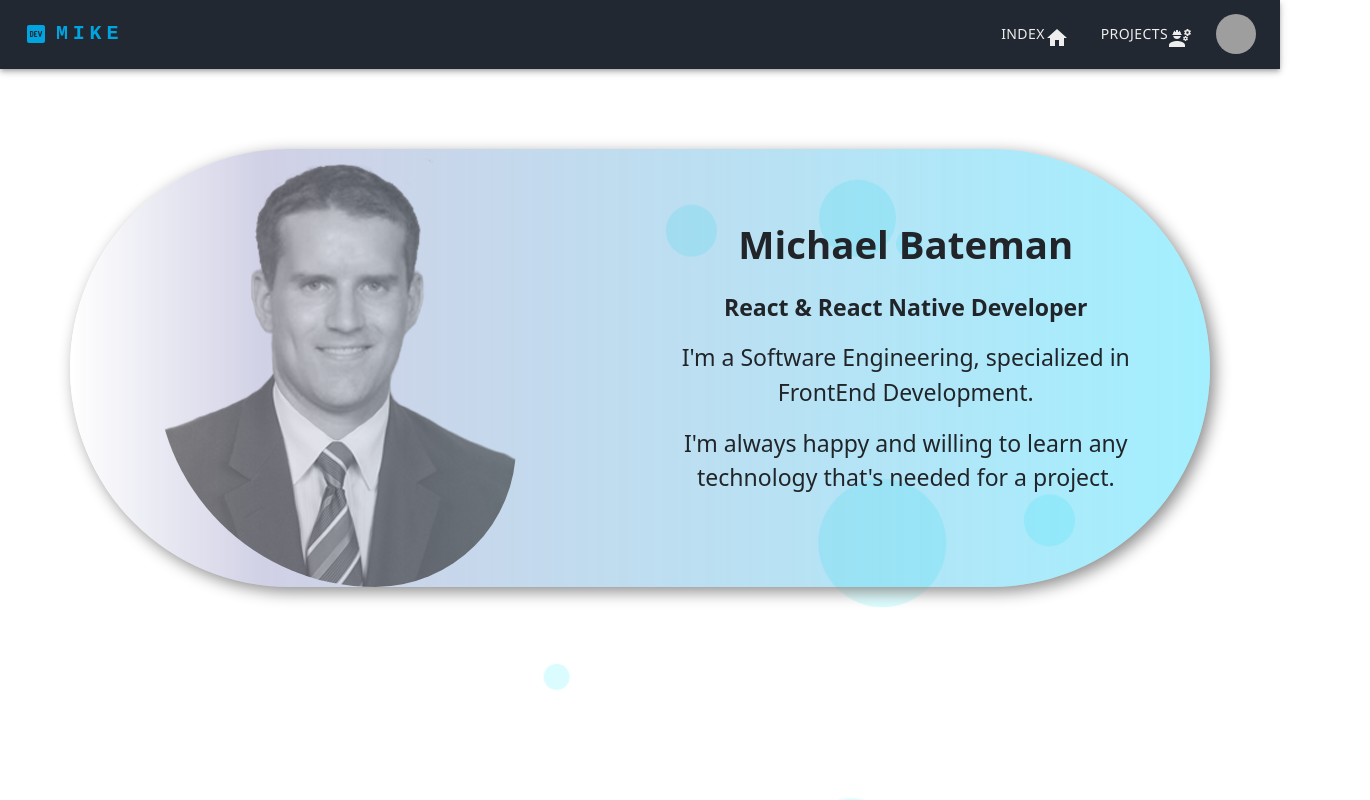
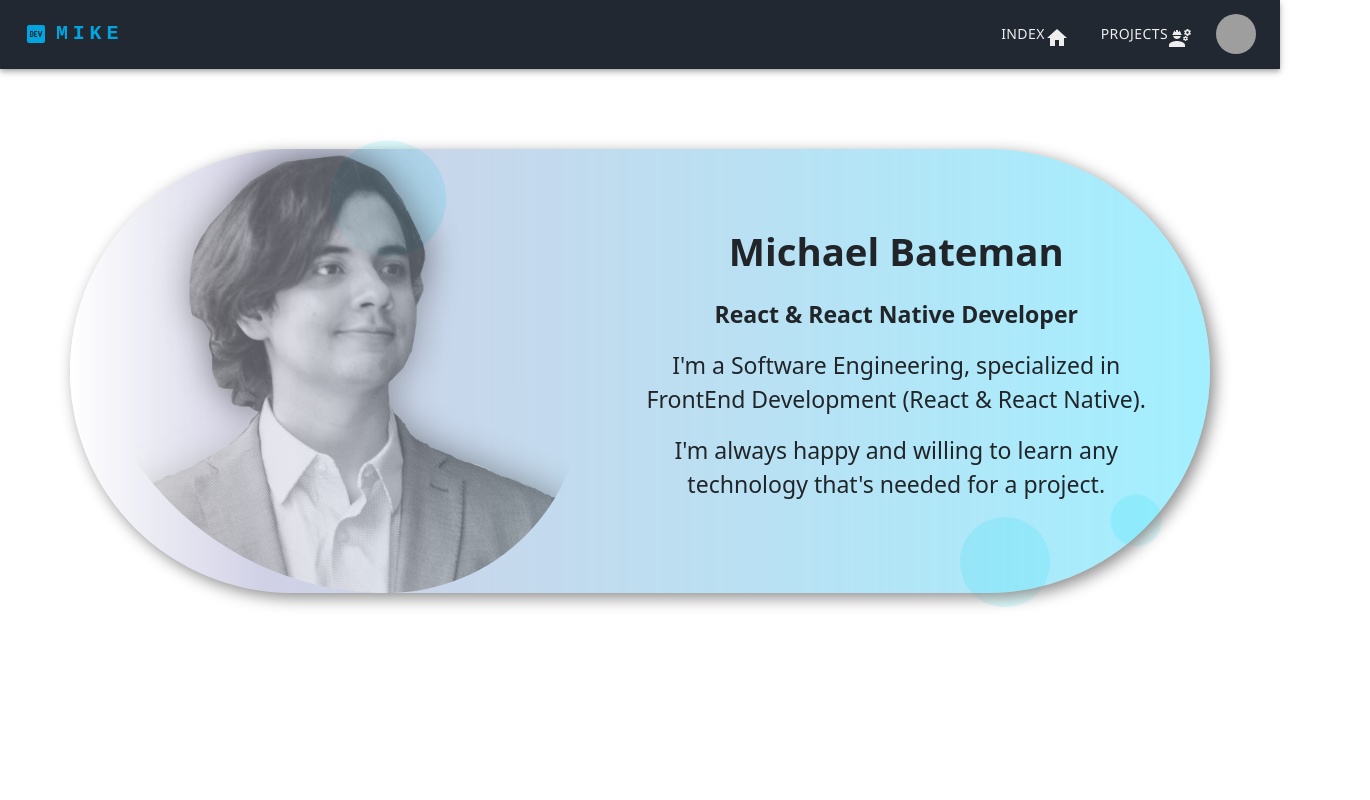
Before and after one commit to MikeNotu/front-portfolio, a React (Create React App) app: page / in a window 1280 px wide. Shown: the top 800 px of the page, 1370 px wide, since content can reach past the window. Built offline with nearby package versions, Linux system fonts and the light colour scheme; grey boxes are pictures that could not be loaded.

Commit message:
Jumbotron first version finished

```diff
--- a/src/styles/LandingPage.scss
+++ b/src/styles/LandingPage.scss
@@ -170,7 +170,7 @@ $sway-type: "sway-left-to-right", "sway-right-to-left";
   margin-top: 4vh;
   margin-bottom: 4vh;
   margin-left: 3vw;
-  margin-right: 3vw;
+  margin-right: 4vw;
   display: flex;
   flex-direction: column;
 }
@@ -178,7 +178,7 @@ $sway-type: "sway-left-to-right", "sway-right-to-left";
 .jumbotron__description--sec1 {
   font-size: 3vw;
   font-weight: 900;
-  margin-top: 3vh;
+  margin-top: 4vh;
 }
 
 .jumbotron__description--sec2 {
--- a/src/views/LandingPage.tsx
+++ b/src/views/LandingPage.tsx
@@ -1,6 +1,6 @@
 import "../styles/LandingPage.scss";
-import Img_Man from "../media/Man.png";
-import Img_Mike from "../media/Mike.png";
+// import Img_Man from "../media/Man.png";
+import Img_Mike from "../media/Mike2022ImageGray.png";
 
 const LandingPage = () => {
   return (
@@ -43,7 +43,7 @@ const LandingPage = () => {
                 <div className="row">
                   <div className="col-sm">
                     <img
-                      src={Img_Man}
+                      src={Img_Mike}
                       className="img-fluid man"
                       alt="Responsive image"
                     ></img>
@@ -54,8 +54,8 @@ const LandingPage = () => {
                     </p>
                     <p className="jumbotron__description--sec2">{`React & React Native Developer`}</p>
                     <p className="jumbotron__description--sec3">
-                      I'm a Software Engineering, specialized in FrontEnd
-                      Development.
+                      {`I'm a Software Engineering, specialized in FrontEnd
+                      Development (React & React Native).`}
                     </p>
                     <p className="jumbotron__description--sec3">
                       I'm always happy and willing to learn any technology
```
Also changed, not shown: src/media/Mike.png (deleted), src/media/Mike2022ImageGray.png (added).
